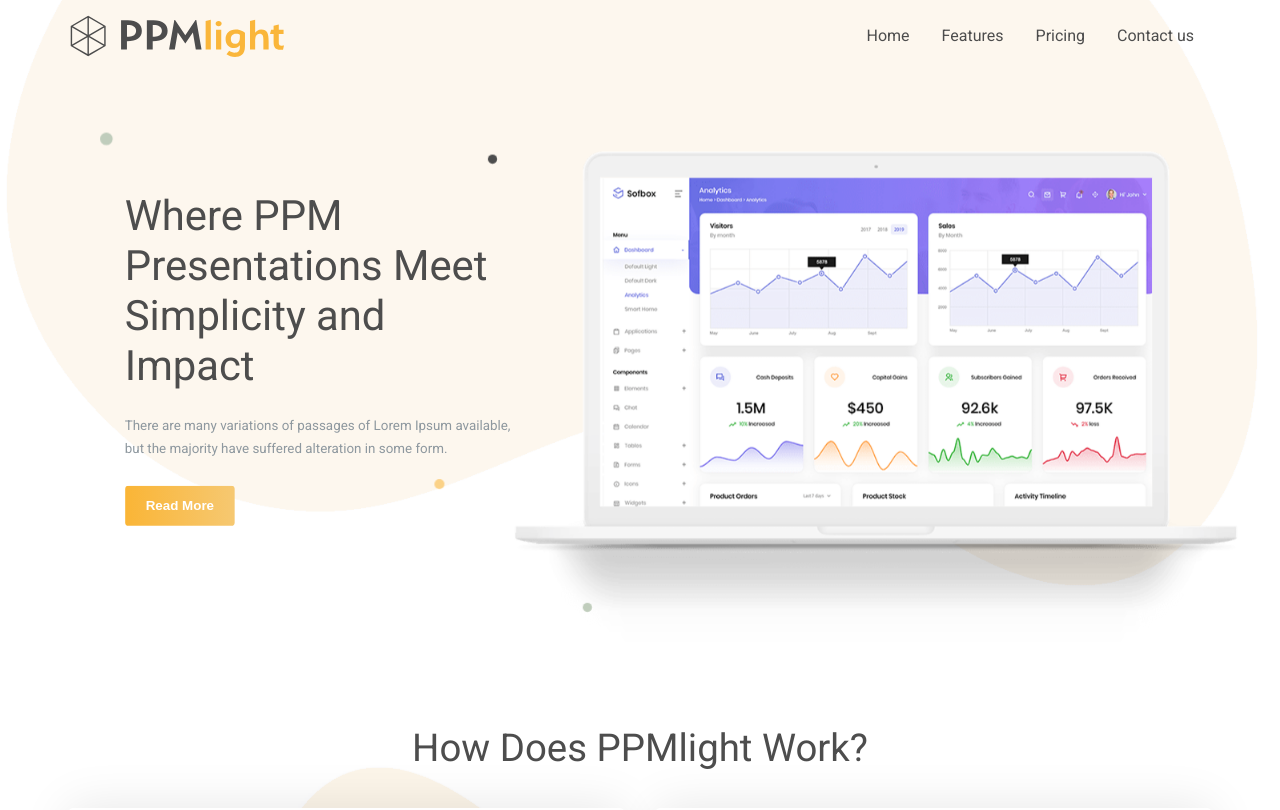
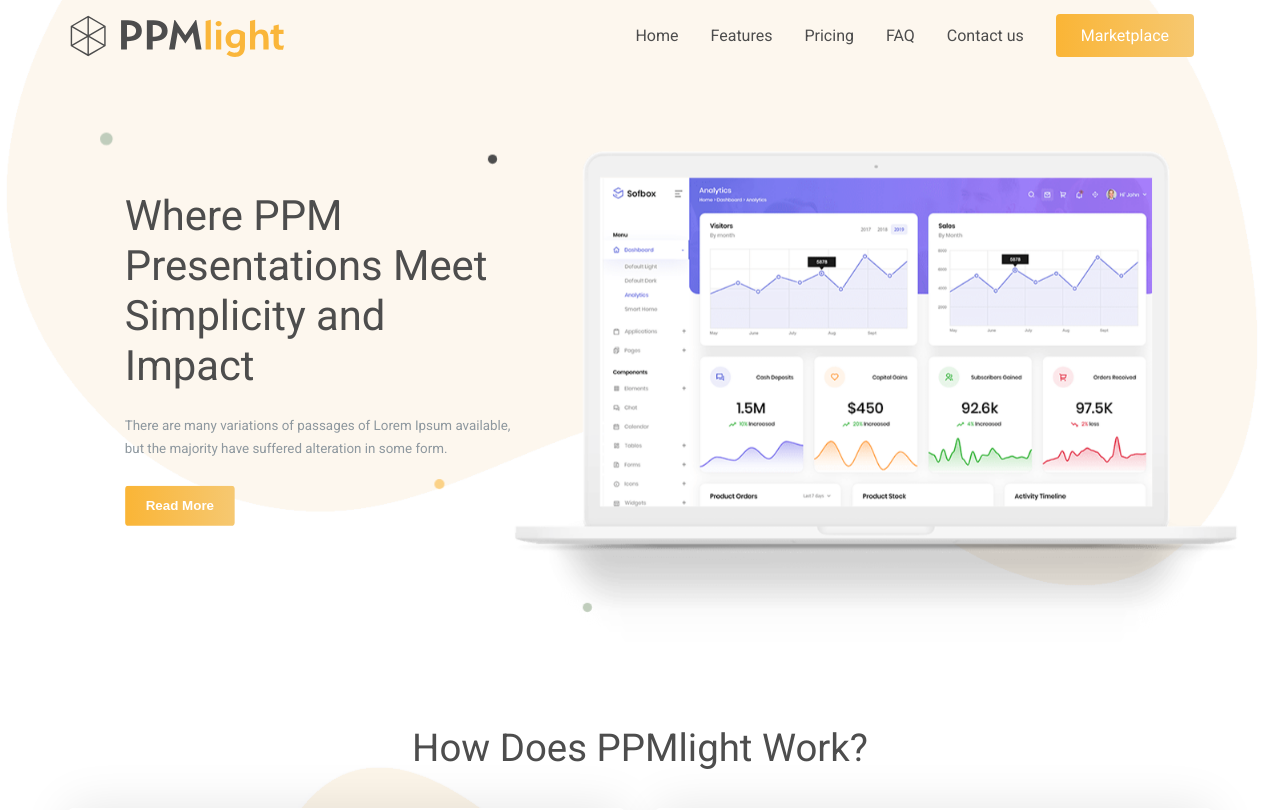
Before and after one commit to MarcinGazda/PPMLight.WWW, a React (Vite) app: page / in a window 1280 px wide. Shown: the top 810 px of the page. Built offline with nearby package versions, Linux system fonts and the light colour scheme.

Commit message:
fix: add button Marketplace in Header

```diff
--- a/src/views/Header/index.tsx
+++ b/src/views/Header/index.tsx
@@ -73,10 +73,19 @@
               <a>Pricing</a>
             </li>
             <li>
+              <a>FAQ</a>
+            </li>
+            <li>
               <a>Contact us</a>
+            </li>
+            <li>
+              <a href="/" className={styles.subBtn}>
+                Marketplace
+              </a>
             </li>
           </ul>
         </nav>
+
         <div className={styles.header__content__toggle}>
           {!menuOpen ? (
             <FaBars onClick={menuToggleHandler} />
--- a/src/views/Header/styles.module.scss
+++ b/src/views/Header/styles.module.scss
@@ -97,7 +97,7 @@
             color: $orange;
           }
 
-          &::before {
+          &:not(:last-child)::before {
             content: "";
             text-decoration: underline;
             bottom: 10%;
@@ -113,6 +113,31 @@
             width: calc(100% - 2rem);
             background-color: $orange;
           }
+        }
+      }
+
+      .subBtn {
+        padding: 12px 25px;
+        text-decoration: none;
+        border-color: $light;
+        border-style: none;
+        border-radius: 4px;
+        color: $light;
+        font-weight: 400;
+        background: linear-gradient(
+          90deg,
+          rgb(250, 181, 54) 0%,
+          rgb(246, 200, 113) 100%
+        );
+        filter: blur(0px) grayscale(0%) brightness(100%);
+
+        &:hover {
+          filter: blur(0px) grayscale(0%) brightness(120%);
+          background: linear-gradient(
+            90deg,
+            rgb(246, 200, 113) 100% rgb(250, 181, 54) 0%
+          );
+          cursor: pointer;
         }
       }
 
```
